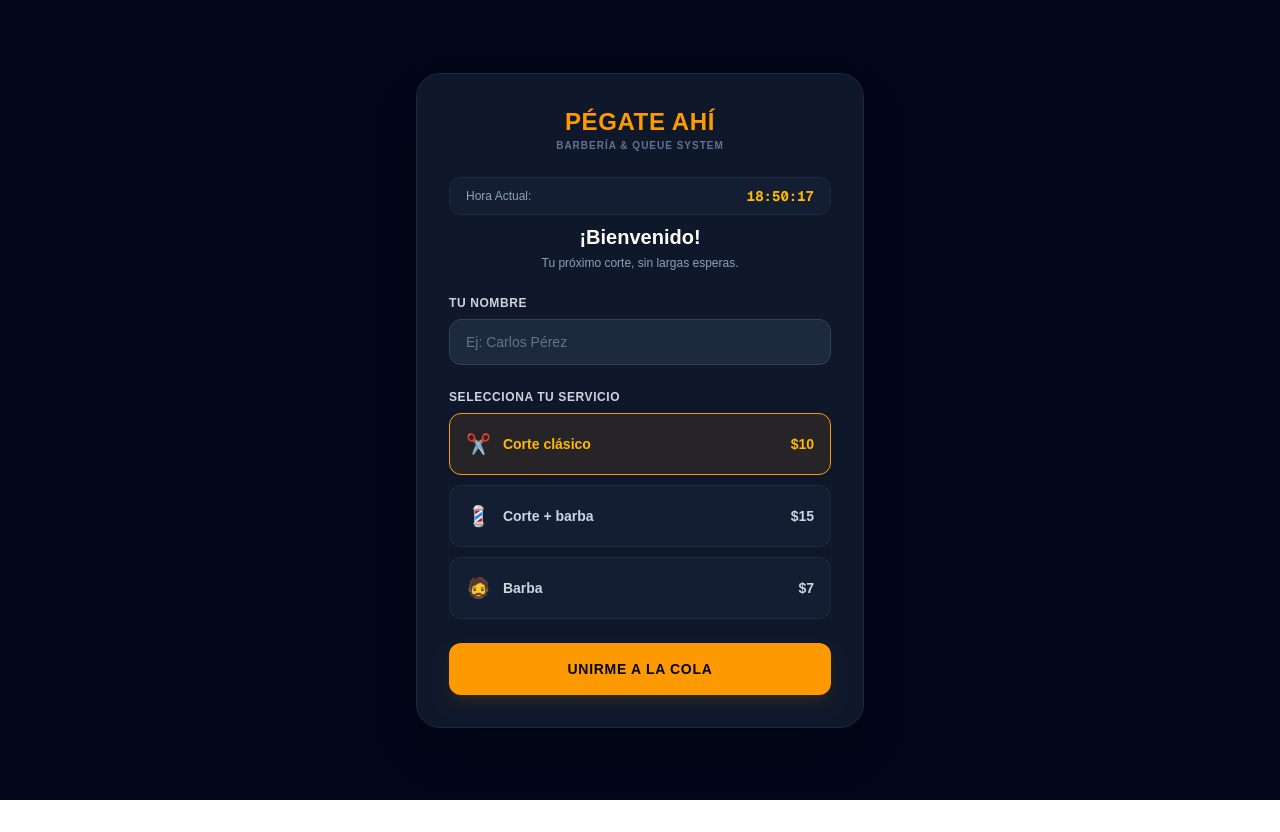
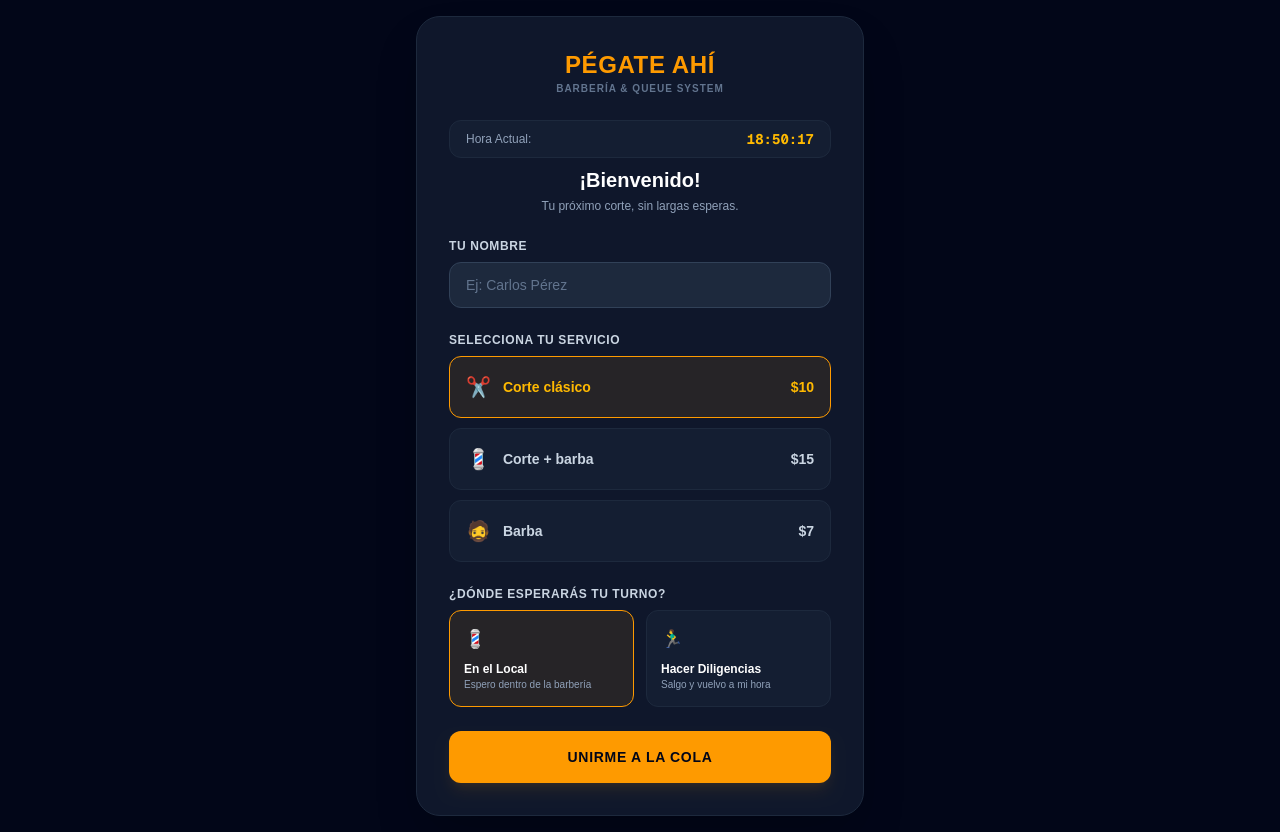
Before and after one commit to Rodrigo35/Pegate-Ahi, a Next.js app: page /cliente in a window 1280 px wide. Before the commit the page ends 800 px from the top, so only its background shows below. Built offline with nearby package versions, Linux system fonts and the light colour scheme; no server answers.

Commit message:
Add waiting modality selection for clients
Added 'modalidad_espera' to the client state management and UI, allowing users to select their waiting modality. Updated relevant functions and UI components to handle the new state.

```diff
--- a/app/cliente/page.tsx
+++ b/app/cliente/page.tsx
@@ -10,6 +10,7 @@ interface TurnoCliente {
   nombre_cliente: string;
   tipo_corte: string;
   monto: number;
+  modalidad_espera?: 'local' | 'diligencia';
   estado: 'espera' | 'atendiendo' | 'finalizado' | 'cancelado';
   barbero_nombre?: string;
   creado_en: string;
@@ -25,16 +26,19 @@ function ClienteContent() {
   const searchParams = useSearchParams();
   const ticketParam = searchParams.get('ticket') || searchParams.get('id');
 
+  // Estados del cliente
   const [nombre, setNombre] = useState('');
   const [servicioSeleccionado, setServicioSeleccionado] = useState(SERVICIOS[0]);
+  const [modalidadEspera, setModalidadEspera] = useState<'local' | 'diligencia'>('local');
   const [registrando, setRegistrando] = useState(false);
 
+  // Estados del turno activo
   const [turno, setTurno] = useState<TurnoCliente | null>(null);
   const [personasAdelante, setPersonasAdelante] = useState<number>(0);
   const [totalInicialCola, setTotalInicialCola] = useState<number>(1);
   const [loading, setLoading] = useState<boolean>(true);
 
-  // Reloj digital en tiempo real
+  // Reloj digital en vivo
   const [horaActual, setHoraActual] = useState<string>('');
 
   useEffect(() => {
@@ -70,7 +74,6 @@ function ClienteContent() {
         const delante = count || 0;
         setPersonasAdelante(delante);
 
-        // Fijar una base para la barra de progreso
         if (delante >= totalInicialCola) {
           setTotalInicialCola(delante + 1);
         }
@@ -124,6 +127,7 @@ function ClienteContent() {
           nombre_cliente: nombre,
           tipo_corte: servicioSeleccionado.nombre,
           monto: servicioSeleccionado.precio,
+          modalidad_espera: modalidadEspera,
           estado: 'espera',
         },
       ])
@@ -138,6 +142,12 @@ function ClienteContent() {
     setRegistrando(false);
   };
 
+  const cambiarModalidadEnVivo = async (nuevaModalidad: 'local' | 'diligencia') => {
+    if (!turno) return;
+    setTurno({ ...turno, modalidad_espera: nuevaModalidad });
+    await supabase.from('turnos').update({ modalidad_espera: nuevaModalidad }).eq('id', turno.id);
+  };
+
   const volverAlInicio = () => {
     setTurno(null);
     setNombre('');
@@ -149,11 +159,7 @@ function ClienteContent() {
     const confirmar = confirm('¿Seguro que deseas cancelar tu turno en la cola?');
     if (!confirmar) return;
 
-    await supabase
-      .from('turnos')
-      .update({ estado: 'cancelado' })
-      .eq('id', turno.id);
-
+    await supabase.from('turnos').update({ estado: 'cancelado' }).eq('id', turno.id);
     volverAlInicio();
   };
 
@@ -166,18 +172,18 @@ function ClienteContent() {
     );
   }
 
-  // --- MONITOR CON BARRA DE TIEMPO INTERACTIVA Y HORA ---
+  // --- MONITOR CON MODALIDAD Y PROGRESO ---
   if (turno && turno.estado !== 'cancelado') {
     const tiempoEstimado = personasAdelante * 20;
 
-    // Cálculo dinámico del porcentaje de la barra de progreso
-    const porcentajeProgreso = turno.estado === 'atendiendo' || turno.estado === 'finalizado'
-      ? 100
-      : Math.min(100, Math.max(10, Math.round(((totalInicialCola - personasAdelante) / totalInicialCola) * 100)));
+    const porcentajeProgreso =
+      turno.estado === 'atendiendo' || turno.estado === 'finalizado'
+        ? 100
+        : Math.min(100, Math.max(10, Math.round(((totalInicialCola - personasAdelante) / totalInicialCola) * 100)));
 
     return (
       <div className="space-y-6">
-        {/* Reloj Digital superior */}
+        {/* Reloj Digital */}
         <div className="flex justify-between items-center text-xs text-slate-400 bg-slate-800/40 px-4 py-2 rounded-xl border border-slate-800">
           <span>Hora Actual:</span>
           <span className="font-mono font-bold text-amber-400 text-sm">{horaActual}</span>
@@ -188,12 +194,18 @@ function ClienteContent() {
           <span className="text-[10px] font-bold uppercase tracking-widest text-slate-400">Tu Número de Turno</span>
           <p className="text-5xl font-black text-amber-400 mt-1">{turno.codigo_ticket}</p>
           <p className="text-sm font-semibold text-white mt-1">{turno.nombre_cliente}</p>
-          <span className="inline-block mt-2 px-3 py-1 bg-amber-500/10 text-amber-400 border border-amber-500/20 text-xs rounded-full font-medium">
-            {turno.tipo_corte} (${turno.monto})
-          </span>
+
+          <div className="flex items-center justify-center gap-2 mt-2">
+            <span className="px-3 py-1 bg-amber-500/10 text-amber-400 border border-amber-500/20 text-xs rounded-full font-medium">
+              {turno.tipo_corte} (${turno.monto})
+            </span>
+            <span className="px-3 py-1 bg-slate-700/60 text-slate-300 border border-slate-600/50 text-xs rounded-full font-medium">
+              {turno.modalidad_espera === 'diligencia' ? '🏃‍♂️ Fuera (Diligencia)' : '💈 En Barbería'}
+            </span>
+          </div>
         </div>
 
-        {/* BARRA INTERACTIVA DE TIEMPO / PROGRESO */}
+        {/* CONTADOR & BARRA DE TIEMPO */}
         {turno.estado === 'espera' && (
           <div className="space-y-4">
             <div className="bg-slate-800/60 border border-slate-800 p-4 rounded-xl space-y-2">
@@ -209,22 +221,27 @@ function ClienteContent() {
               </div>
             </div>
 
+            {/* Aviso especial si está en diligencias */}
+            {turno.modalidad_espera === 'diligencia' && (
+              <div className="p-3 bg-indigo-500/20 border border-indigo-500/30 rounded-xl text-center text-xs font-semibold text-indigo-300">
+                🚶‍♂️ Tienes tiempo para tus trámites. Te sugerimos regresar cuando queden <strong>2 personas</strong> por delante.
+              </div>
+            )}
+
             {personasAdelante === 0 ? (
               <div className="p-3 bg-emerald-500/20 border border-emerald-500/30 rounded-xl text-center text-xs font-bold text-emerald-300 animate-pulse">
-                ⚡ ¡Eres el próximo en entrar a la silla!
+                ⚡ ¡Eres el próximo en entrar a la silla! Regresa a la barbería.
               </div>
             ) : personasAdelante === 1 ? (
               <div className="p-3 bg-amber-500/20 border border-amber-500/30 rounded-xl text-center text-xs font-bold text-amber-300 animate-pulse">
-                🔔 ¡Atención! Solo hay 1 persona delante de ti.
+                🔔 ¡Atención! Solo hay 1 persona delante de ti. Por favor, ve acercándote al local.
               </div>
             ) : null}
 
             <div className="grid grid-cols-2 gap-3">
               <div className="bg-slate-800/40 border border-slate-800 p-4 rounded-xl text-center">
                 <span className="text-[10px] text-slate-400 uppercase font-bold">Personas Delante</span>
-                <p className="text-3xl font-black text-slate-100 mt-1">
-                  {personasAdelante === 0 ? '0' : personasAdelante}
-                </p>
+                <p className="text-3xl font-black text-slate-100 mt-1">{personasAdelante === 0 ? '0' : personasAdelante}</p>
               </div>
 
               <div className="bg-slate-800/40 border border-slate-800 p-4 rounded-xl text-center">
@@ -232,6 +249,35 @@ function ClienteContent() {
                 <p className="text-3xl font-black text-amber-400 mt-1">
                   {personasAdelante === 0 ? '~ 5 min' : `~ ${tiempoEstimado} min`}
                 </p>
+              </div>
+            </div>
+
+            {/* Selector dinámico para cambiar de modalidad en vivo */}
+            <div className="p-3 bg-slate-900 border border-slate-800 rounded-xl flex items-center justify-between text-xs">
+              <span className="text-slate-400">¿Dónde esperarás?</span>
+              <div className="flex gap-1">
+                <button
+                  type="button"
+                  onClick={() => cambiarModalidadEnVivo('local')}
+                  className={`px-3 py-1 rounded-lg font-bold transition-all ${
+                    turno.modalidad_espera === 'local'
+                      ? 'bg-amber-500 text-slate-950'
+                      : 'bg-slate-800 text-slate-400 hover:text-white'
+                  }`}
+                >
+                  💈 Local
+                </button>
+                <button
+                  type="button"
+                  onClick={() => cambiarModalidadEnVivo('diligencia')}
+                  className={`px-3 py-1 rounded-lg font-bold transition-all ${
+                    turno.modalidad_espera === 'diligencia'
+                      ? 'bg-indigo-500 text-white'
+                      : 'bg-slate-800 text-slate-400 hover:text-white'
+                  }`}
+                >
+                  🏃 Fuera
+                </button>
               </div>
             </div>
 
@@ -272,6 +318,7 @@ function ClienteContent() {
     );
   }
 
+  // --- FORMULARIO DE REGISTRO CON MODALIDAD DE ESPERA ---
   return (
     <form onSubmit={unirmeALaCola} className="space-y-6">
       <div className="flex justify-between items-center text-xs text-slate-400 bg-slate-800/40 px-4 py-2 rounded-xl border border-slate-800 mb-2">
@@ -284,6 +331,7 @@ function ClienteContent() {
         <p className="text-xs text-slate-400">Tu próximo corte, sin largas esperas.</p>
       </div>
 
+      {/* Nombre */}
       <div>
         <label className="block text-xs font-bold text-slate-300 uppercase tracking-wider mb-2">Tu Nombre</label>
         <input
@@ -296,6 +344,7 @@ function ClienteContent() {
         />
       </div>
 
+      {/* Servicios */}
       <div className="space-y-2">
         <label className="block text-xs font-bold text-slate-300 uppercase tracking-wider">Selecciona tu servicio</label>
         <div className="grid grid-cols-1 gap-2.5">
@@ -319,6 +368,44 @@ function ClienteContent() {
               </div>
             );
           })}
+        </div>
+      </div>
+
+      {/* OPCIÓN: ¿Dónde esperarás? */}
+      <div className="space-y-2">
+        <label className="block text-xs font-bold text-slate-300 uppercase tracking-wider">¿Dónde esperarás tu turno?</label>
+        <div className="grid grid-cols-2 gap-3">
+          <button
+            type="button"
+            onClick={() => setModalidadEspera('local')}
+            className={`p-3.5 rounded-xl border text-left flex flex-col justify-between transition-all ${
+              modalidadEspera === 'local'
+                ? 'bg-amber-500/10 border-amber-500 text-amber-400'
+                : 'bg-slate-800/40 border-slate-800 text-slate-400 hover:border-slate-700'
+            }`}
+          >
+            <span className="text-lg">💈</span>
+            <div className="mt-2">
+              <p className="font-bold text-xs text-white">En el Local</p>
+              <p className="text-[10px] text-slate-400">Espero dentro de la barbería</p>
+            </div>
+          </button>
+
+          <button
+            type="button"
+            onClick={() => setModalidadEspera('diligencia')}
+            className={`p-3.5 rounded-xl border text-left flex flex-col justify-between transition-all ${
+              modalidadEspera === 'diligencia'
+                ? 'bg-indigo-500/10 border-indigo-500 text-indigo-400'
+                : 'bg-slate-800/40 border-slate-800 text-slate-400 hover:border-slate-700'
+            }`}
+          >
+            <span className="text-lg">🏃‍♂️</span>
+            <div className="mt-2">
+              <p className="font-bold text-xs text-white">Hacer Diligencias</p>
+              <p className="text-[10px] text-slate-400">Salgo y vuelvo a mi hora</p>
+            </div>
+          </button>
         </div>
       </div>
 
```
